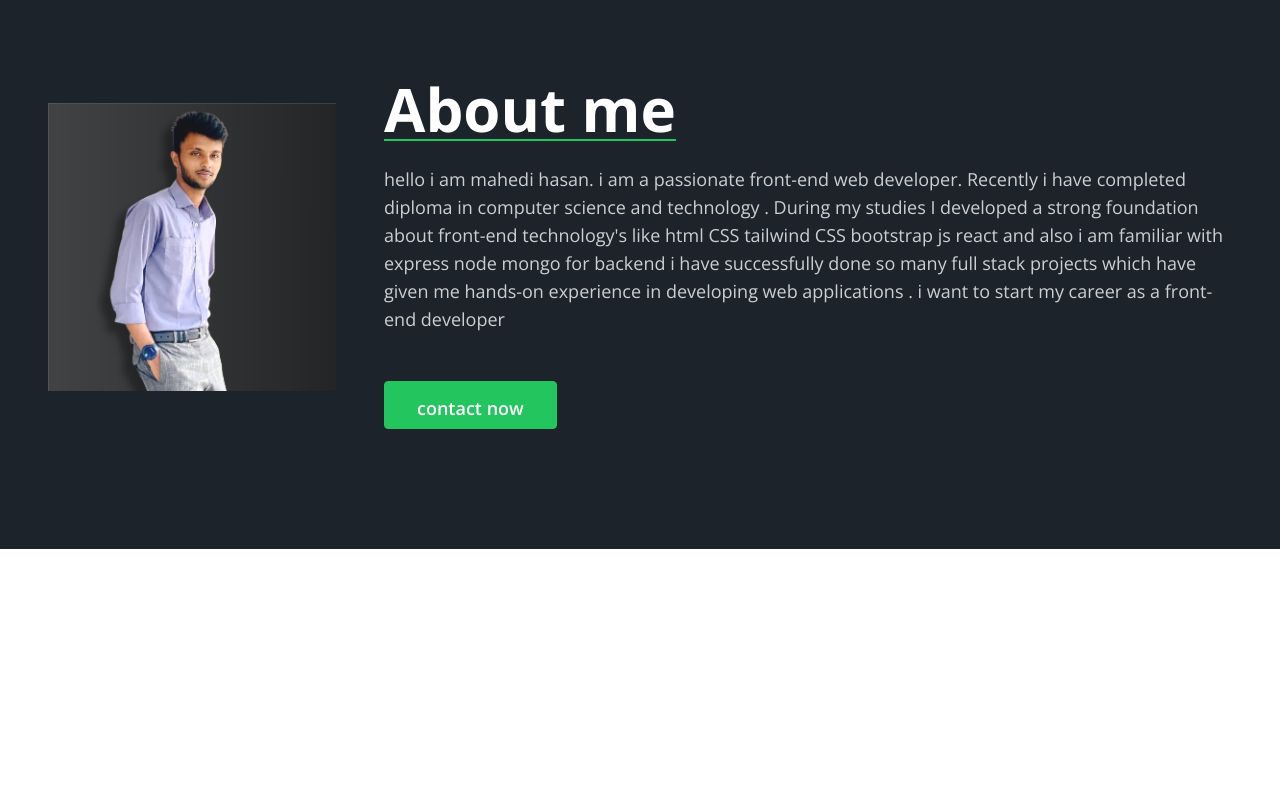
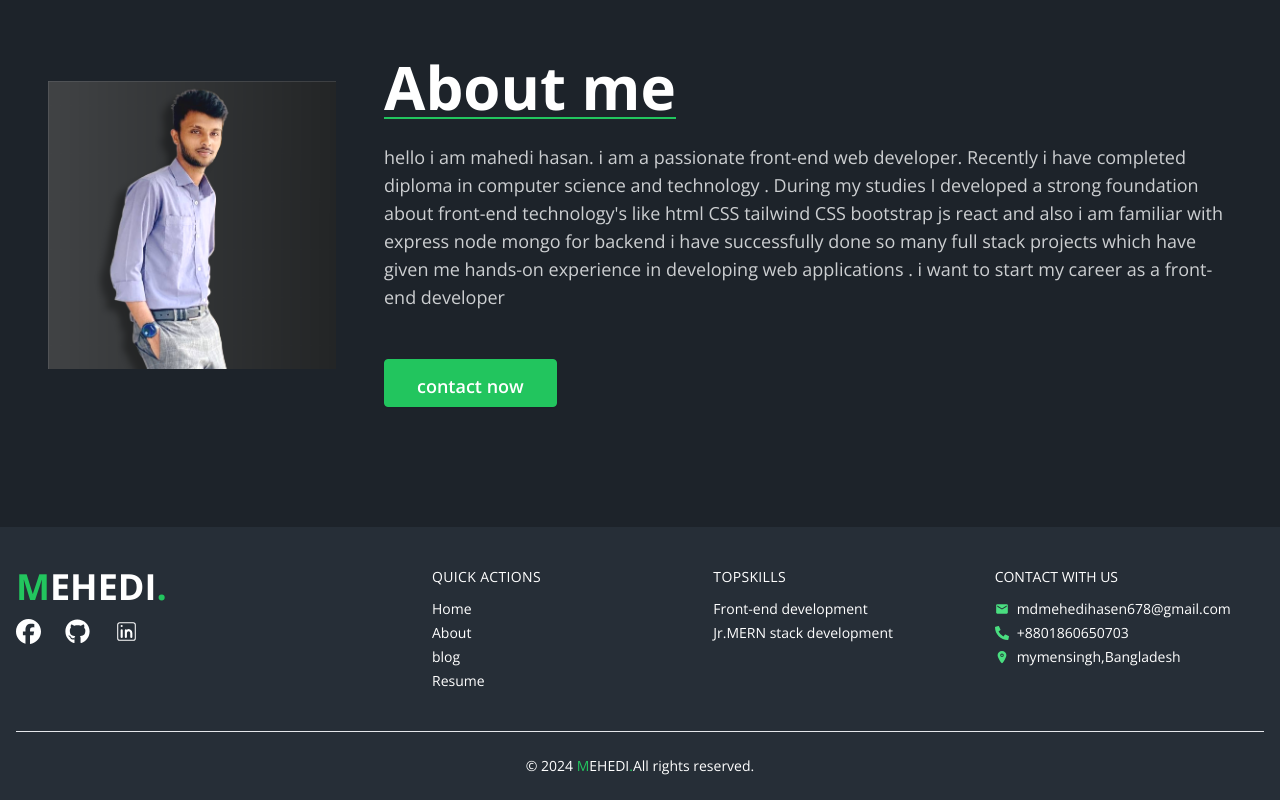
Before and after one commit to Mahedihasanimam/MyPortfolio, a React (Vite) app: page / in a window 1280 px wide. Shown: the part 703-1503 px from the top of the page. Before the commit the page ends 1252 px from the top, so only its background shows below. Built offline with nearby package versions, Linux system fonts and the light colour scheme.

Commit message:
footer section added

```diff
--- a/src/Mainlayout/MainLayout.jsx
+++ b/src/Mainlayout/MainLayout.jsx
@@ -1,5 +1,6 @@
 import { Outlet } from "react-router-dom";
 import Navbar from "../share/Navbar";
+import Footer from "../share/Footer";
 
 
 const MainLayout = () => {
@@ -10,6 +11,7 @@ const MainLayout = () => {
             {/* outlate  */}
             <Outlet/>
             {/* footer  */}
+            <Footer/>
         </div>
     );
 };
--- a/src/Pages/aboutpage/About.jsx
+++ b/src/Pages/aboutpage/About.jsx
@@ -3,14 +3,14 @@ const About = () => {
     return (
         <section id="about" className="bg-[#1D232A] shadow-lg text-white">
         <div className="container  flex  justify-between  p-6 mx-auto sm:py-12 lg:py-24 lg:flex-row flex-col-reverse lg:justify-between">
-        <div className="flex items-center justify-center p-6 mt-8 lg:mt-0 h-72 sm:h-80 lg:h-96 xl:h-112 2xl:h-128">
+        <div className="flex items-center justify-start lg:p-6 mt-8 lg:mt-0 h-72 sm:h-80 lg:h-96 xl:h-112 2xl:h-128">
             <img
               src={heroimg}
               alt=""
               className="object-contain h-72 sm:h-80 lg:h-96 xl:h-112 2xl:h-128"
             />
           </div>
-          <div className="flex flex-col justify-center p-6 text-center rounded-sm lg:max-w-md xl:max-w-4xl lg:text-left">
+          <div className="flex flex-col justify-center lg:p-6   rounded-sm lg:max-w-md xl:max-w-4xl w-full text-left">
             <h1 className="text-4xl border-b-2 border-green-500 w-fit font-bold leading-none lg:text-6xl sm:text-4xl">
               About me
             </h1>
--- a/src/Pages/home/Hero.jsx
+++ b/src/Pages/home/Hero.jsx
@@ -3,7 +3,7 @@ const Hero = () => {
   return (
     <section className="bg-[#1D232A] shadow-lg text-white">
       <div className="container  flex  justify-between  p-6 mx-auto sm:py-12 lg:py-24 lg:flex-row flex-col-reverse lg:justify-between">
-        <div className="flex flex-col justify-center p-6 text-center rounded-sm lg:max-w-md xl:max-w-4xl lg:text-left">
+        <div className="flex flex-col justify-center   rounded-sm lg:max-w-md xl:max-w-4xl text-left">
           <h1 className="text-4xl font-bold leading-none lg:text-6xl sm:text-4xl">
             Mehedi
             <span className="dark:text-violet-600"> is a</span> <br />{" "}
@@ -16,11 +16,11 @@ const Hero = () => {
             dynamic and responsive applications. I'm dedicated to continuous
             learning and delivering high-quality user experiences.
           </p>
-          <div className="flex flex-col space-y-4 sm:items-center sm:justify-center sm:flex-row sm:space-y-0 sm:space-x-4 lg:justify-start">
+          <div className="flex flex-col space-y-4 sm:items-center sm:justify-start sm:flex-row sm:space-y-0 sm:space-x-4 lg:justify-start">
             <a
               rel="noopener noreferrer"
               href="about"
-              className="px-8 py-3 text-lg font-semibold border rounded border-green-500  bg-green-500 text-white transition-all duration-500"
+              className="px-8 py-3 w-fit text-lg font-semibold border rounded border-green-500  bg-green-500 text-white transition-all duration-500"
             >
               More about me
             </a>
@@ -28,7 +28,7 @@ const Hero = () => {
               rel="noopener noreferrer"
               href="/src/assets/Mehedi_resume(front-end developer).pdf"
               download={"mehedi resume"}
-              className="px-8 py-3 text-lg font-semibold border rounded border-green-500 text-green-400 hover:bg-green-500 hover:text-white transition-all duration-500"
+              className="px-8 py-3 w-fit text-lg font-semibold border rounded border-green-500 text-green-400 hover:bg-green-500 hover:text-white transition-all duration-500"
             >
               Download Resume
             </a>
--- /dev/null
+++ b/src/share/Footer.jsx
@@ -0,0 +1,127 @@
+import React from "react";
+import { Link } from "react-router-dom";
+import { FaFacebook } from "react-icons/fa6";
+import { FaGithub } from "react-icons/fa";
+import { CiLinkedin } from "react-icons/ci";
+import { MdEmail } from "react-icons/md";
+import { FaPhoneAlt } from "react-icons/fa";
+import { IoLocation } from "react-icons/io5";
+const Footer = () => {
+  return (
+    <footer className="px-4 divide-y bg-[#262e37]  text-white ">
+      <div className="container flex flex-col justify-between py-10 mx-auto space-y-8 lg:flex-row lg:space-y-0">
+        <div className="lg:w-1/3 ">
+          <Link
+            to={"/"}
+            className="lg:text-4xl no-underline  text-xl font-bold"
+          >
+            <span className="text-green-500">M</span>EHEDI
+            <span className="text-green-500">.</span>
+          </Link>
+          <div className="space-y-3">
+            <div className="uppercase dark:text-gray-900"></div>
+            <div className="flex justify-start space-x-6">
+              <Link
+                target="_blank"
+                to={"https://www.facebook.com/profile.php?id=100064053792788"}
+              >
+                <FaFacebook size={25} />
+              </Link>
+              <Link target="_blank" to={"https://github.com/Mahedihasanimam"}>
+                <FaGithub size={25} />
+              </Link>
+
+              <Link
+                target="_blank"
+                to={"https://www.linkedin.com/in/mehedi60/"}
+              >
+                <CiLinkedin size={25} />
+              </Link>
+            </div>
+          </div>
+        </div>
+        <div className="grid grid-cols-2 text-sm gap-x-3 gap-y-8 lg:w-2/3 sm:grid-cols-4 lg:grid-cols-3">
+          <div className="space-y-3">
+            <h3 className="tracking-wide uppercase dark:text-gray-900">
+              Quick Actions
+            </h3>
+            <ul className="space-y-1">
+              <li>
+                <Link className="hover:border-b-2 border-green-500" to={"/"}>
+                  Home
+                </Link>
+              </li>
+              <li>
+                <Link
+                  className="hover:border-b-2 border-green-500"
+                  to={"/about"}
+                >
+                  About
+                </Link>
+              </li>
+              <li>
+                <Link
+                  className="hover:border-b-2 border-green-500"
+                  to={"/blog"}
+                >
+                  blog
+                </Link>
+              </li>
+              <li>
+                <a
+                  className="hover:border-b-2 border-green-500"
+                  href="/src/assets/Mehedi_resume(front-end developer).pdf"
+                  download={"mehedi resume"}
+                >
+                  Resume
+                </a>
+              </li>
+            </ul>
+          </div>
+          <div className="space-y-3">
+            <h3 className="tracking-wide uppercase dark:text-gray-900">
+             TopSkills
+            </h3>
+            <ul className="space-y-1">
+              <li>
+                <a rel="noopener noreferrer" x>
+                  Front-end development
+                </a>
+              </li>
+              <li>
+                <a rel="noopener noreferrer" >
+                  Jr.MERN stack development
+                </a>
+              </li>
+            </ul>
+          </div>
+          <div className="space-y-3">
+            <h3 className="uppercase dark:text-gray-900">Contact with us</h3>
+            <ul className="space-y-1">
+              <li>
+                <a className="flex items-center gap-2" >
+                 <MdEmail className="text-green-400"/> mdmehedihasen678@gmail.com
+                </a>
+              </li>
+              <li>
+                <a className="flex items-center gap-2" >
+                <FaPhoneAlt className="text-green-400"/>+8801860650703
+                </a>
+              </li>
+              <li>
+                <a className="flex items-center gap-2">
+                 <IoLocation className="text-green-400"/> mymensingh,Bangladesh
+                </a>
+              </li>
+            </ul>
+          </div>
+        </div>
+      </div>
+      <div className="py-6 text-sm text-center dark:text-gray-600">
+        © 2024 <span className="text-green-500">M</span>EHEDI<span className="text-green-500">.</span>All rights reserved.
+      </div>
+    </footer>
+  );
+};
+
+export default Footer;
--- a/src/share/Navbar.jsx
+++ b/src/share/Navbar.jsx
@@ -5,19 +5,18 @@ import { LuMenu } from "react-icons/lu";
 import { MdOutlineClose } from "react-icons/md";
 import { FaHome } from "react-icons/fa";
 import { CgProfile } from "react-icons/cg";
-import { MdOutlineUpdate } from "react-icons/md";
-import { BiSolidContact } from "react-icons/bi";
+import { FaBlogger } from "react-icons/fa";
 const Navbar = () => {
   const [open, setopen] = useState(false);
 
   const navbar = (
-    <div className="gap-4 lg:flex md:flex flex-row bg-[#1D232A] ">
+    <div className="gap-4 lg:flex md:flex items-center bg-[#1D232A] space-y-2 ">
       <li className="font-semibold ">
       <NavLink
       to="/"
       className={({ isActive }) =>
         isActive
-          ? "text-green-500 p-0  border-b-2 border-[#1D232A]  hover:border-b-2 hover:border-green-500 hover:animate-underline hover:rounded-none"
+          ? "text-green-500 p-0  border-b-2 pt-2 border-[#1D232A]   hover:border-b-2 hover:border-green-500 hover:animate-underline hover:rounded-none"
           : "border-b-2 p-0  border-[#1D232A]  hover:border-b-2 hover:border-green-500 hover:animate-underline hover:rounded-none"
       }
     >
@@ -33,7 +32,7 @@ const Navbar = () => {
           : "border-b-2 p-0  border-[#1D232A]  hover:border-b-2 hover:border-green-500 hover:animate-underline hover:rounded-none"
       }
     >
-      <FaHome className="lg:hidden md:hidden" /> About
+      <CgProfile className="lg:hidden md:hidden" /> About
     </NavLink>
       </li>
       <li className="font-semibold ">
@@ -45,7 +44,7 @@ const Navbar = () => {
           : "border-b-2 p-0  border-[#1D232A]  hover:border-b-2 hover:border-green-500 hover:animate-underline hover:rounded-none"
       }
     >
-      <FaHome className="lg:hidden md:hidden" /> Blog
+      <FaBlogger className="lg:hidden md:hidden" /> Blog
     </NavLink>
       </li>
 
@@ -53,8 +52,8 @@ const Navbar = () => {
   );
   return (
     <div className="bg-[#1D232A] text-white" >
-      <div className="navbar container mx-auto  px-12  w-full  shadow-sm">
-      <div className="navbar-start">
+      <div className="navbar container  mx-auto  px-12  w-full  shadow-sm">
+      <div className="navbar-start flex lg:justify-start md:justify-start justify-between  w-full">
         <div className="dropdown">
           <div className="md:hidden pr-2" onClick={() => setopen(!open)}>
             {open === true ? (
@@ -64,7 +63,7 @@ const Navbar = () => {
             )}
             <ul
               className={`menu absolute duration-1000
-            ${open ? "-right-40 px-8" : "right-10"}
+            ${open ? "-right-32 px-8" : "right-16"}
             mt-3 z-[2] p-2 shadow bg-[#1D232A] h-lvh w-52`}
             >
               {navbar}
```
